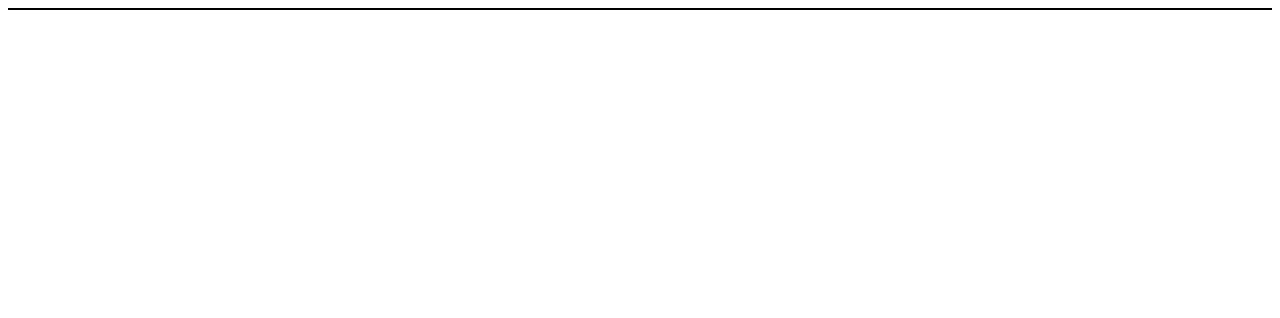
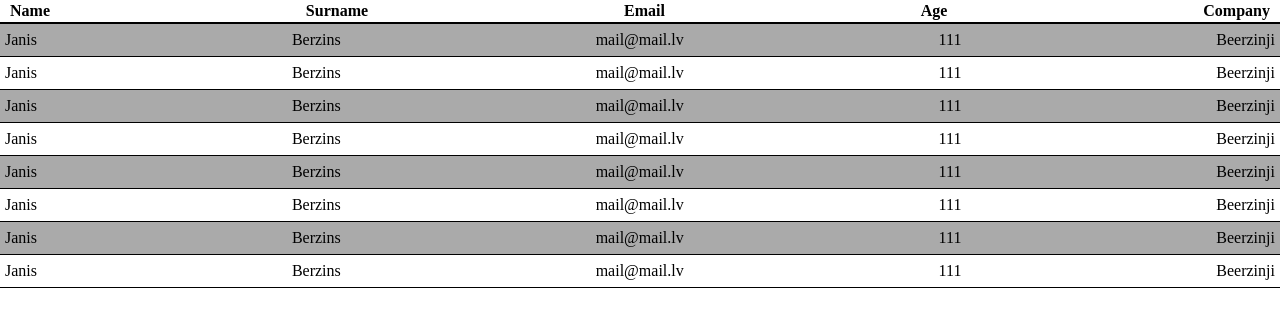
Before and after one commit to aivislisovskis/neotechTask, a website built with webpack: page index.html in a window 1280 px wide. Built offline with nearby package versions, Linux system fonts and the light colour scheme.

Commit message:
Base table is rendered

```diff
--- /dev/null
+++ b/src/components/table/Row.ts
@@ -0,0 +1,26 @@
+import { RowData, RowOptions } from './table.types';
+import { create } from '../../helpers/create';
+import { Elements } from '../../helpers/create.types';
+import styles from './table.css';
+
+export class Row {
+  body: HTMLElement | null = null;
+
+  constructor(public options: RowOptions) {
+    this.body = create(Elements.div, { className: options.header ? styles.headerRow : styles.row, content: this.createElements(options.data) })
+  }
+
+  onEditRow = () => {
+
+  }
+
+  private createElements(data: RowData): Array<HTMLElement> {
+      const elements = data.map((text: string): HTMLElement => {
+        return create(Elements.div, { content: text, className: styles.cell })
+      })
+
+    console.info(elements);
+
+    return elements;
+  }
+}
--- /dev/null
+++ b/src/components/table/Table.ts
@@ -0,0 +1,25 @@
+import { create } from '../../helpers/create';
+import { Elements } from '../../helpers/create.types';
+import { TableOptions, RowData, TableData } from './table.types';
+import styles from './table.css';
+import { Row } from './Row';
+
+export class Table {
+  body: HTMLElement | null = null;
+
+  constructor(public options: TableOptions) {
+    this.body = create(Elements.div, {className: styles.body, content: this.createHeader(options.headers)});
+  }
+
+  private createHeader(data: RowData): HTMLElement | null {
+      const row = new Row({ data, id: null, header: true });
+      return row.body;
+  }
+
+  add(data: TableData) {
+      data.forEach((row: RowData, id: number) => {
+          const rowElement = new Row({data: row, id});
+          rowElement.body && this.body && this.body.appendChild(rowElement.body);
+      })
+  }
+}
--- /dev/null
+++ b/src/components/table/table.css
@@ -0,0 +1,37 @@
+.body {
+    width: 100%;
+    display: flex;
+    flex-direction: column;
+    box-sizing: border-box;
+}
+
+.row:nth-child(2n) {
+    background-color: #aaaaaa;
+}
+
+.row {
+    display: flex;
+    flex-direction: row;
+    border-bottom: 1px solid;
+    justify-content: space-between;
+    padding: 2px 0;
+    box-sizing: border-box;
+}
+
+.headerRow {
+    composes: row;
+    font-weight: bold;
+    text-transform: capitalize;
+    border-bottom: 2px solid #000000;
+}
+
+.cell {
+    display: flex;
+    padding: 5px;
+    box-sizing: border-box;
+}
+
+.headerRow .cell {
+    text-align: center;
+    padding: 0 10px;
+}
--- a/src/css.css
+++ b/src/css.css
@@ -1,3 +1,7 @@
+body {
+    padding: 0;
+    margin: 0;
+}
+
 .someClass {
-    border: 1px solid #000000;
 }
--- /dev/null
+++ b/src/helpers/create.ts
@@ -0,0 +1,49 @@
+import { Elements, ElementBlueprint, ElementOptions } from "./create.types";
+
+export const create = (elementTag: Elements, options?: ElementOptions ): HTMLElement => {
+    const newElement: HTMLElement = document.createElement(elementTag);
+
+    if (options) {
+        if (options.className) {
+            if (typeof options.className === 'string') {
+                newElement.className = options.className;
+            } else {
+                const unique = [...new Set(options?.className)];
+                newElement.className = unique.join(' ');
+            }
+        }
+
+        if (options.content) {
+            if (typeof options.content === 'string') {
+                const newText = document.createTextNode(options.content);
+                newElement.appendChild(newText);
+            }
+
+            if (isElementBlueprint(options.content)) {
+                const subElement: HTMLElement = create(options.content.elementTag, options.content.options);
+                newElement.appendChild(subElement);
+            }
+
+            if (options.content instanceof HTMLElement) {
+                newElement.appendChild(options.content)
+            }
+
+            if (isElementBlueprintArray(options.content)) {
+                options.content.forEach((element: ElementBlueprint | HTMLElement) => {
+                    const subElement = isElementBlueprint(element) ? create(element.elementTag, element.options) : element;
+                    newElement.appendChild(subElement);
+                })
+            }
+        }
+    }
+
+    return newElement;
+};
+
+function isElementBlueprint(content: any): content is ElementBlueprint {
+    return (content as ElementBlueprint).elementTag !== undefined;
+}
+
+function isElementBlueprintArray(content: any): content is Array<(ElementBlueprint | HTMLElement)> {
+    return Array.isArray(content) && content.length > 0 && ((content[0] as ElementBlueprint).elementTag !== undefined || (content[0] instanceof HTMLElement));
+}
--- /dev/null
+++ b/src/helpers/create.types.ts
@@ -0,0 +1,21 @@
+export interface ElementOptions {
+    className?: string | Array<string>,
+    content?: string | ElementBlueprint | Array<ElementBlueprint> | HTMLElement | Array<HTMLElement> | null
+}
+
+export interface ElementBlueprint {
+    elementTag: Elements,
+    options?: ElementOptions,
+}
+
+export enum Elements {
+    div = 'div',
+    span = 'span',
+    input = 'input',
+    button = 'button',
+    article = 'article',
+    section = 'section',
+    header = 'header',
+    footer = 'footer',
+    nav = 'nav',
+}
--- a/src/index.ts
+++ b/src/index.ts
@@ -1,9 +1,28 @@
 import styles from './css.css';
+import { Table } from './components/table/Table';
 console.info('JS is RUN!');
-
 
 const rootElement: HTMLElement | null = document.getElementById('codeBase');
 
 if (rootElement) {
     rootElement.className = styles.someClass;
 }
+
+const table = new Table({ data: [], headers: ['name', 'surname', 'email', 'age', 'company']});
+
+console.info(table);
+
+if (table.body && rootElement) {
+    rootElement.appendChild(table.body);
+
+    table.add([
+        ['Janis', 'Berzins', 'mail@mail.lv', '111', 'Beerzinji'],
+        ['Janis', 'Berzins', 'mail@mail.lv', '111', 'Beerzinji'],
+        ['Janis', 'Berzins', 'mail@mail.lv', '111', 'Beerzinji'],
+        ['Janis', 'Berzins', 'mail@mail.lv', '111', 'Beerzinji'],
+        ['Janis', 'Berzins', 'mail@mail.lv', '111', 'Beerzinji'],
+        ['Janis', 'Berzins', 'mail@mail.lv', '111', 'Beerzinji'],
+        ['Janis', 'Berzins', 'mail@mail.lv', '111', 'Beerzinji'],
+        ['Janis', 'Berzins', 'mail@mail.lv', '111', 'Beerzinji'],
+    ]);
+}
--- a/tsconfig.json
+++ b/tsconfig.json
@@ -11,7 +11,8 @@
     "noImplicitAny": true,
     "module": "esnext",
     "target": "es5",
-    "strict": true
+    "strict": true,
+    "downlevelIteration": true,
   },
   "include": [
     "src"
```
Also changed, not shown: src/components/table/table.types.ts (added, +13 -0 lines), src/components/modular/Modular.ts (added), src/components/table/Cell.ts (added), src/elements/button/Button.ts (added), src/elements/input/Input.ts (added), src/elements/typography/Typography.ts (added).
